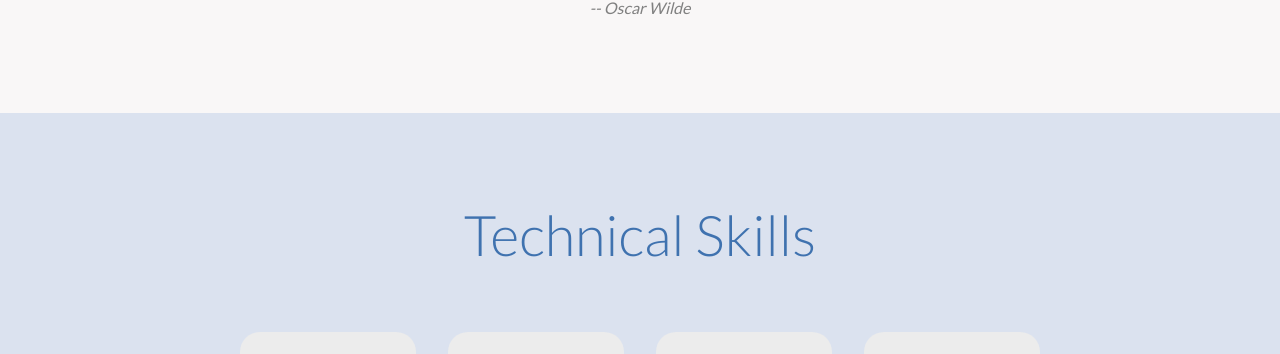
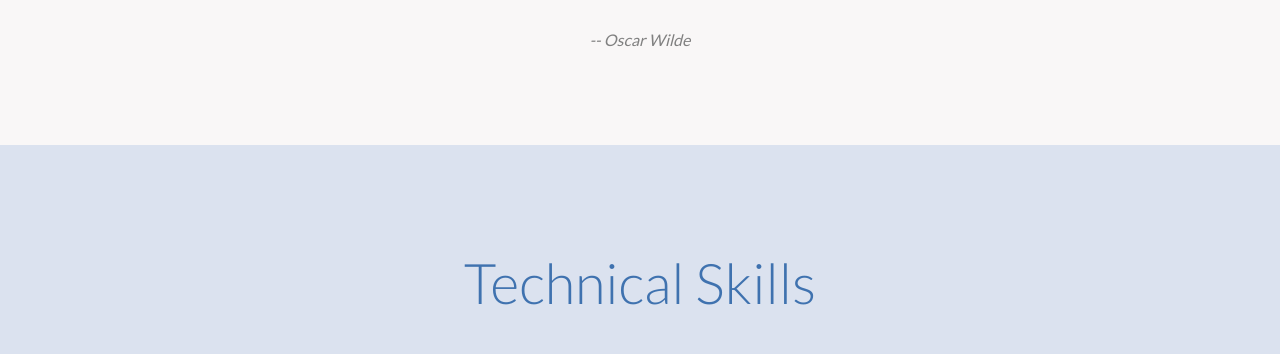
Before and after one commit to nimaester/personalsite, a React (Create React App) app: page / in a window 1280 px wide. Shown: the part 1593-1947 px from the top of the page. Built offline with nearby package versions, Linux system fonts and the light colour scheme.

Commit message:
refactored css for skills

```diff
--- a/src/Skills.js
+++ b/src/Skills.js
@@ -146,10 +146,10 @@ const Skills = forwardRef((props, ref) => {
   ];
 
   return (
-    <div ref={ref}>
+    <section className='skills'>
+      <div className='section' ref={ref}></div>
       <motion.section
         ref={element}
-        className='skills'
         variants={primaryFadeAnimation}
         initial='hidden'
         animate={controls}
@@ -168,7 +168,7 @@ const Skills = forwardRef((props, ref) => {
         </p>
         <p className='quotee'>-- Steve Jobs</p>
       </motion.section>
-    </div>
+    </section>
   );
 });
 
--- a/src/styles/_about.scss
+++ b/src/styles/_about.scss
@@ -128,8 +128,8 @@ $bg-2: #f9f7f7;
         margin-bottom: 1rem;
       }
       .my-pic {
-        min-width: 90%;
-        max-width: 90%;
+        min-width: 100%;
+        max-width: 100%;
       }
       .full-bio {
         line-height: 1rem;
--- a/src/styles/_skills.scss
+++ b/src/styles/_skills.scss
@@ -5,14 +5,13 @@ $bg-1: #dbe2ef;
 $bg-2: #f9f7f7;
 
 .skills {
-  padding: 2.5rem 4rem 0rem 4rem;
+  padding: 0rem 4rem 0rem 4rem;
   text-align: center;
   background-color: $bg-1;
 
   h2 {
     font-weight: lighter;
     font-size: 3.5rem;
-    margin-top: 3rem;
     color: $l-blue;
   }
   .skills-container {
@@ -59,7 +58,7 @@ $bg-2: #f9f7f7;
 
 @media screen and (max-width: 865px) {
   .skills {
-    padding: 2.5rem 1rem 0rem 1rem;
+    padding: 0rem 2rem 0rem 2rem;
     h2 {
       font-size: 2.5rem;
     }
@@ -94,13 +93,14 @@ $bg-2: #f9f7f7;
 
 @media screen and (max-width: 420px) {
   .skills {
-    padding: 1rem 1rem 0rem 1rem;
+    padding: 1rem 0em 0rem 0rem;
     margin-top: 1rem;
     h2 {
       font-size: 2rem;
     }
     .tech-skill {
       padding: 1px;
+      width: 8rem;
     }
     .skills-container {
       padding: 4rem 0rem 0rem 0rem;
--- a/src/styles/app.scss
+++ b/src/styles/app.scss
@@ -35,7 +35,7 @@ body {
 }
 
 .section {
-  height: 4.5rem;
+  height: 6.5rem;
 }
 
 @media screen and (max-width: 865px) {
@@ -43,6 +43,9 @@ body {
   .quotee {
     margin-top: 1rem;
     margin-bottom: 1rem;
+  }
+  .section {
+    height: 4.5rem;
   }
 }
 
```
